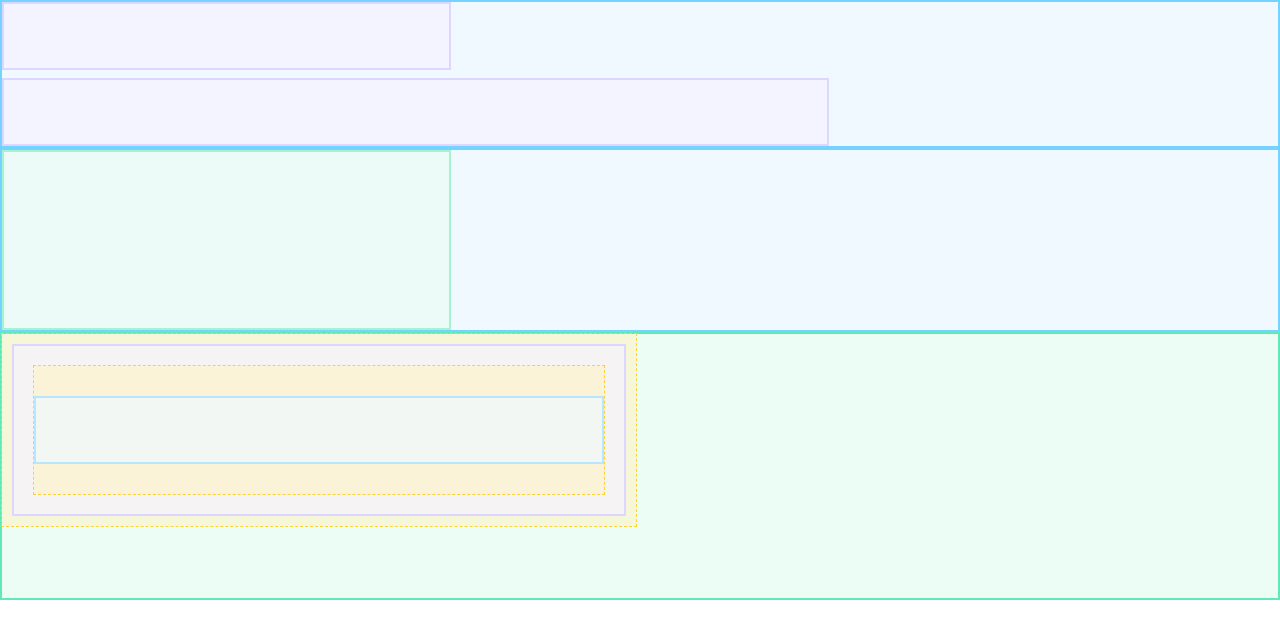
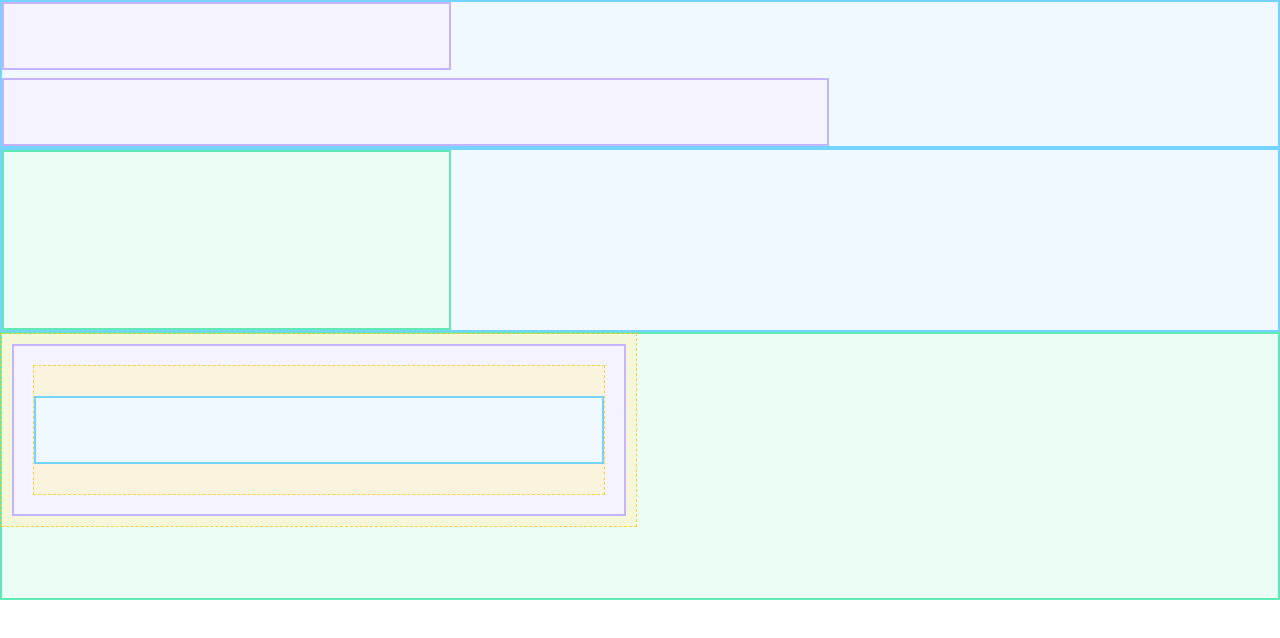
Before and after one commit to Gino-Hsu/console-dnd-test, a Next.js app: page /frontpage in a window 1280 px wide. Shown: the top 638 px of the page. Built offline with nearby package versions, Linux system fonts and the light colour scheme.

Commit message:
feat: 移除 view 的最大層數

```diff
--- a/app/components/view/ViewLayoutCard.tsx
+++ b/app/components/view/ViewLayoutCard.tsx
@@ -8,17 +8,11 @@ const MAX_LAYOUT_DEPTH = 2; // 允許 depth 0, 1, 2 (共3層)
 
 export default function ViewLayoutCard({
     layout,
-    depth = 0,
 }: {
     layout: NestedLayout;
     depth?: number;
 }) {
-    // 超過最大層數，不渲染
-    if (depth > MAX_LAYOUT_DEPTH) {
-        return null;
-    }
-
-    const { borderColor, bgColor } = layoutTheme(layout.type, depth);
+    const { borderColor, bgColor } = layoutTheme(layout.type);
     const sp = layout.spacing;
     const mt = sp?.margin.top ?? 0,
         mr = sp?.margin.right ?? 0;
@@ -49,7 +43,7 @@ export default function ViewLayoutCard({
                     paddingLeft: Math.max(pl, 0),
                 }}
             >
-                <ViewLayoutContent layout={layout} depth={depth} />
+                <ViewLayoutContent layout={layout} />
             </div>
         </div>
     );
--- a/app/components/view/ViewSlotZone.tsx
+++ b/app/components/view/ViewSlotZone.tsx
@@ -4,7 +4,6 @@ import ViewLayoutCard from './ViewLayoutCard';
 export default function ViewSlotZone({
     slot,
     flexBasis,
-    depth = 0,
     isGridItem,
 }: {
     slot: NestedLayout['slots'][number];
@@ -27,11 +26,7 @@ export default function ViewSlotZone({
                     .join(' ')}
             >
                 {slot.children.map(child => (
-                    <ViewLayoutCard
-                        key={child.id}
-                        layout={child}
-                        depth={depth + 1}
-                    />
+                    <ViewLayoutCard key={child.id} layout={child} />
                 ))}
             </div>
         </div>
--- a/lib/layout/resizeUtils.ts
+++ b/lib/layout/resizeUtils.ts
@@ -130,7 +130,7 @@ const BG: Record<LayoutType, [string, string]> = {
 /** 依 layout 類型與巢狀深度回傳 border / bg Tailwind class */
 export function layoutTheme(
     type: LayoutType,
-    depth: number,
+    depth = 0,
 ): { borderColor: string; bgColor: string } {
     const d = depth === 0 ? 0 : 1;
     return { borderColor: BORDER[type][d], bgColor: BG[type][d] };
```
